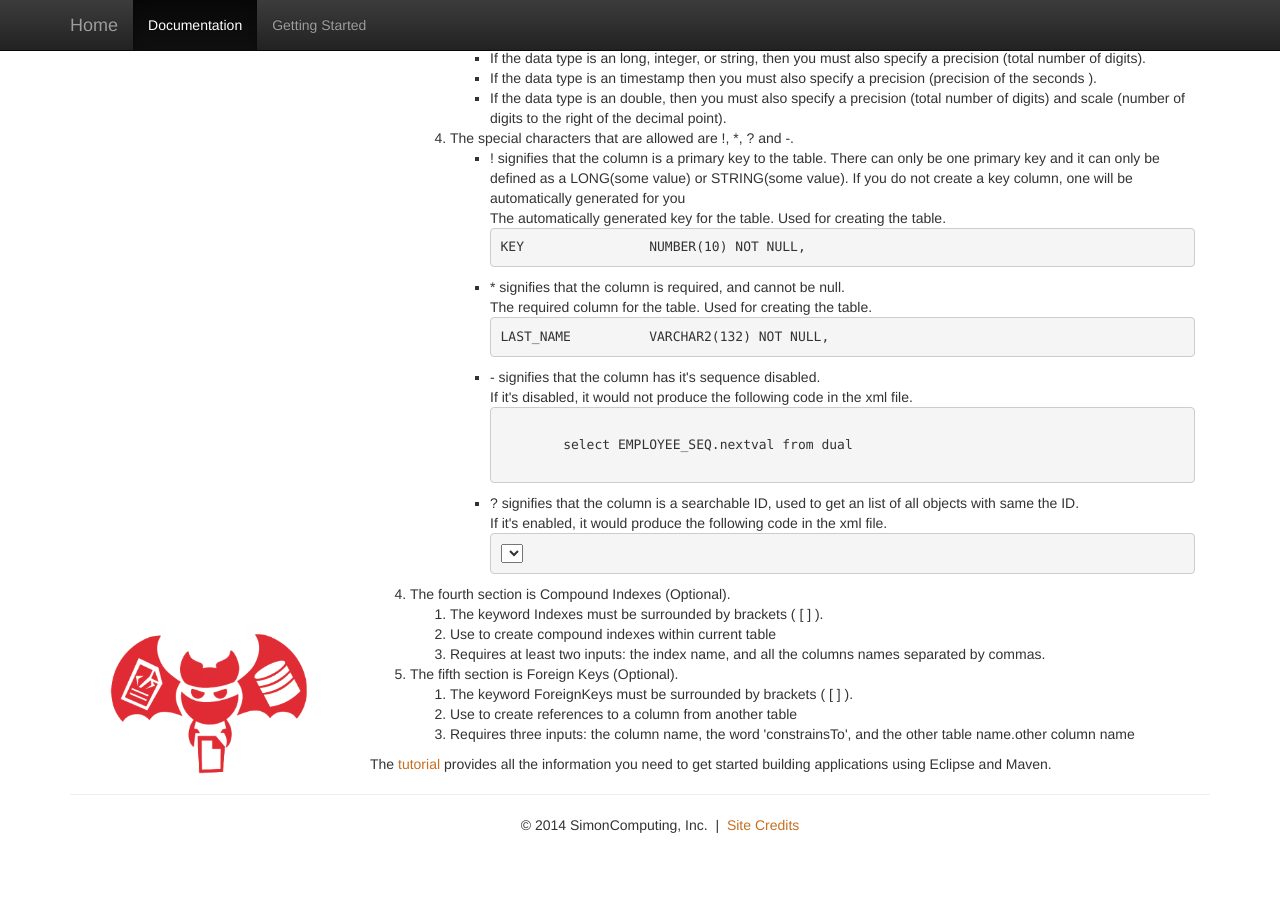
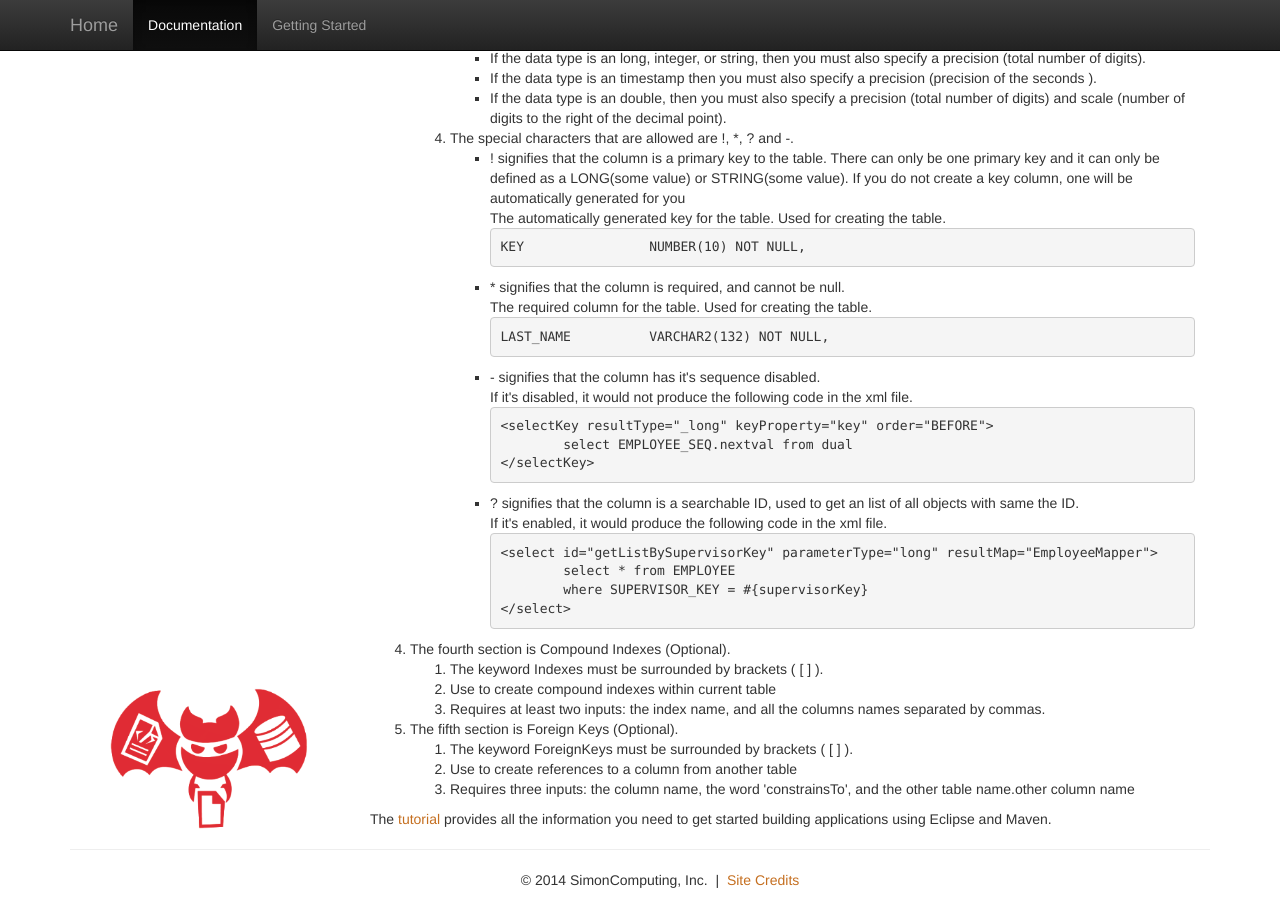
Before and after one commit to BatGen/batgen.github.io, a Jekyll site: the page built from documentation.html, in a window 1280 px wide and 900 px high, scrolled down 808 px. Built offline with Jekyll 4.4.1, drawn with Linux system fonts in a browser that asks for light colours; nearby versions of some CDN libraries; library files that are not in the unit come from our copies; before the commit the page ends 1653 px from its top, so only the background shows below that.

Commit message:
Update documentation.html

```diff
--- a/documentation.html
+++ b/documentation.html
@@ -116,18 +116,18 @@ LAST_NAME          VARCHAR2(132) NOT NULL,
     						<li>- signifies that the column has it's sequence disabled.</li>
 If it's disabled, it would not produce the following code in the xml file.
 <pre>
-<selectKey resultType="_long" keyProperty="key" order="BEFORE">
+&lt;selectKey resultType="_long" keyProperty="key" order="BEFORE"&gt;
 	select EMPLOYEE_SEQ.nextval from dual
-</selectKey>
+&lt;/selectKey&gt;
 </pre>
     						<li>? signifies that the column is a searchable ID, used to
     						get an list of all objects with same the ID.</li>
 If it's enabled, it would produce the following code in the xml file.
 <pre>
-<select id="getListBySupervisorKey" parameterType="long" resultMap="EmployeeMapper">
+&lt;select id="getListBySupervisorKey" parameterType="long" resultMap="EmployeeMapper"&gt;
 	select * from EMPLOYEE
 	where SUPERVISOR_KEY = #{supervisorKey}
-</select>
+&lt;/select&gt;
 </pre>
 
     					</ul>
```
